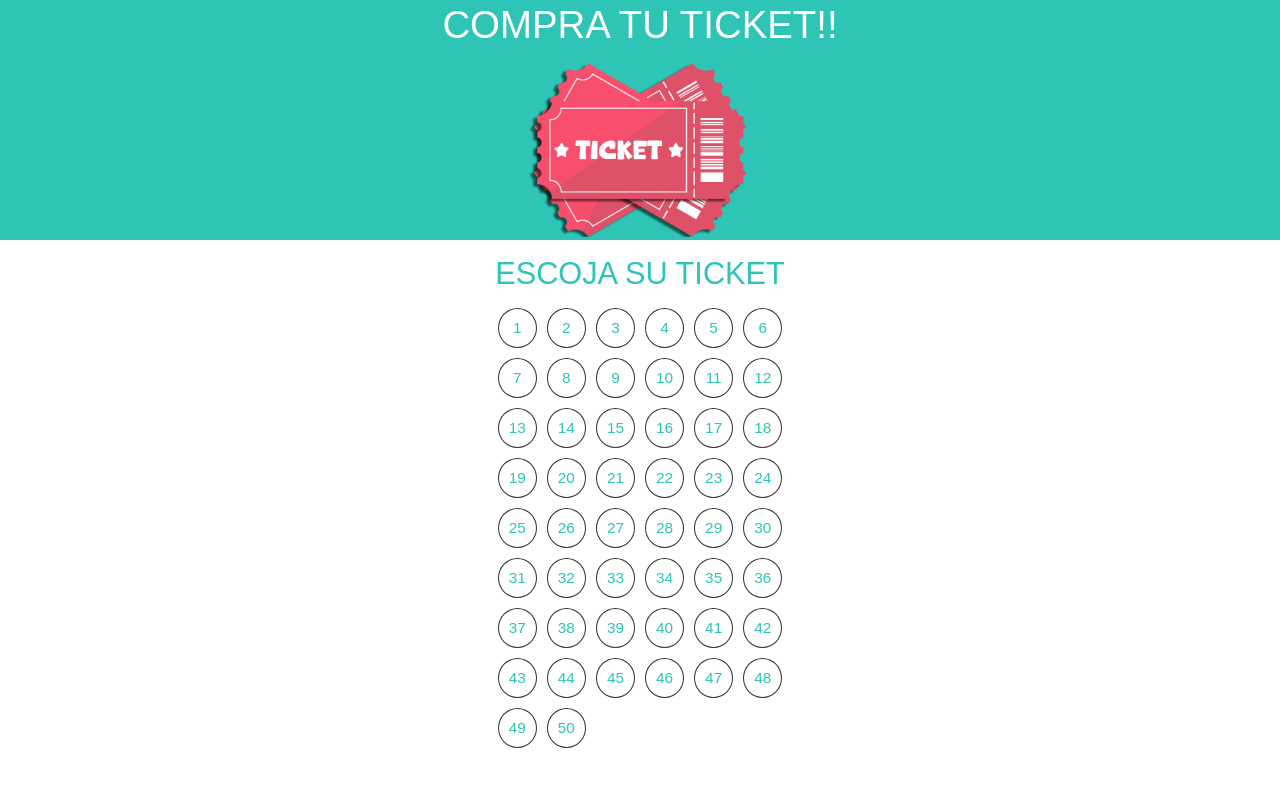
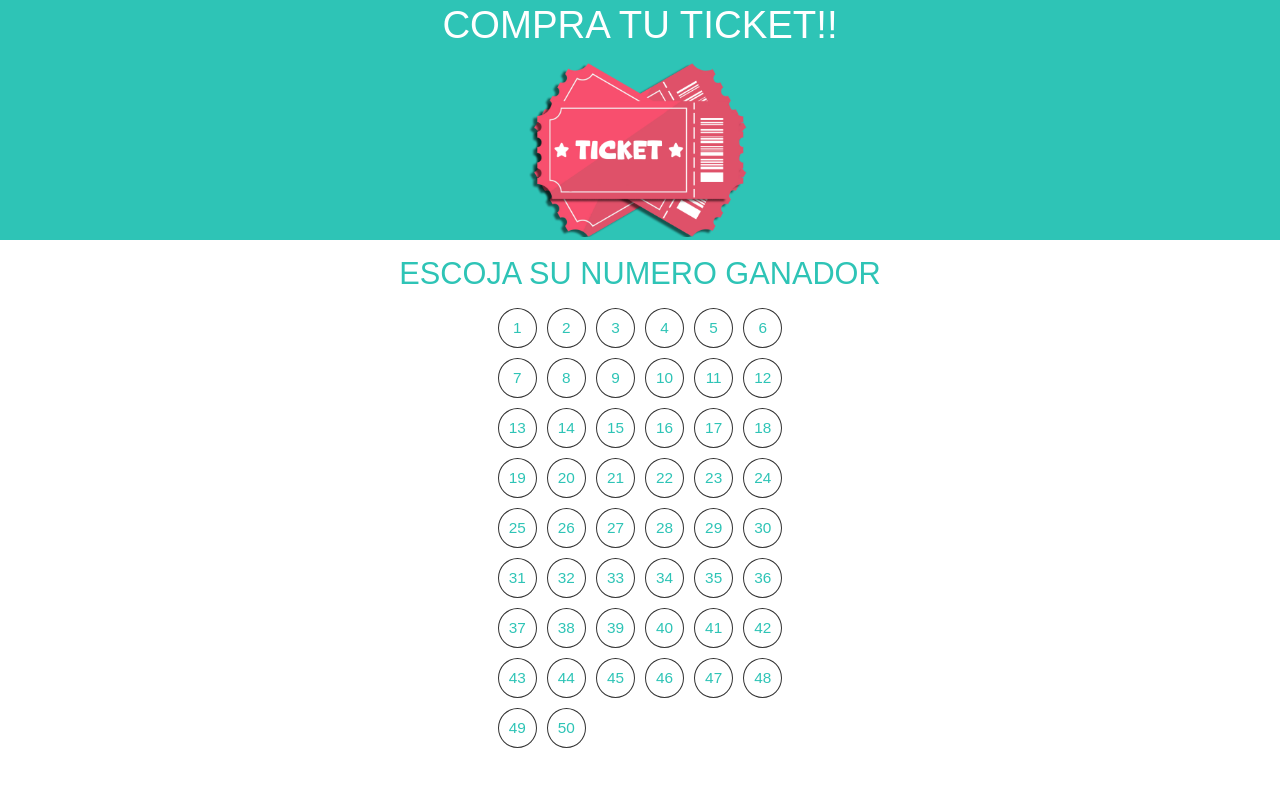
Before and after one commit to tuvieja215458745/web, a plain HTML site: page pay.html in a window 1280 px wide. Shown: the top 785 px of the page. Drawn offline with Linux system fonts and the light colour scheme; a web font is replaced by a local one.

Commit message:
Update pay.html

```diff
--- a/pay.html
+++ b/pay.html
@@ -24,7 +24,7 @@
       <div>
         <!-- ---------- NUMERO DE RIFA/TICKET ---------- -->
         <div class="numero_ticket">
-          <h2 class="numero_ticket_title">ESCOJA SU TICKET</h2>
+          <h2 class="numero_ticket_title">ESCOJA SU NUMERO GANADOR</h2>
 
           <!-- PANEL DE TICKETS -->
           <div class="ticket_selector">
```
